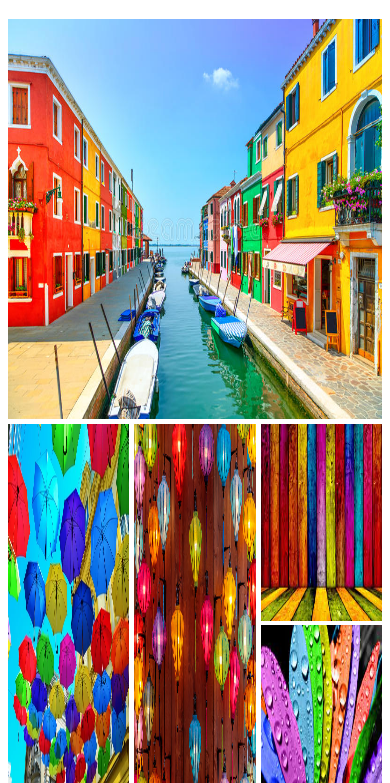
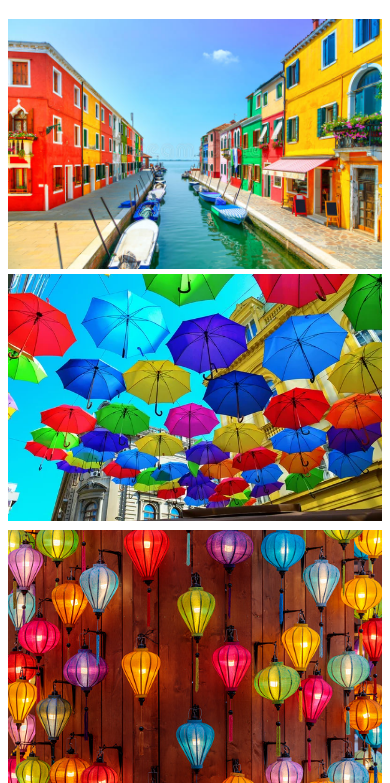
Before and after one commit to NureAlam68/picture-collage, a plain HTML site: page index.html in a window 390 px wide. Shown: the part 61-844 px from the top of the page. Drawn offline with Linux system fonts and the light colour scheme.

Commit message:
for more responsive

```diff
--- a/styles/style.css
+++ b/styles/style.css
@@ -23,3 +23,15 @@ img {
     grid-template-columns: repeat(2,1fr);
     gap: 5px;
 }
+
+/* for more responsive website */
+@media screen and (max-width:576px) {
+    .row {
+        flex-direction: column;
+        height: auto;
+    }
+
+    /* .square-collage {
+        grid-template-columns: 1fr;
+    } */
+}
```
